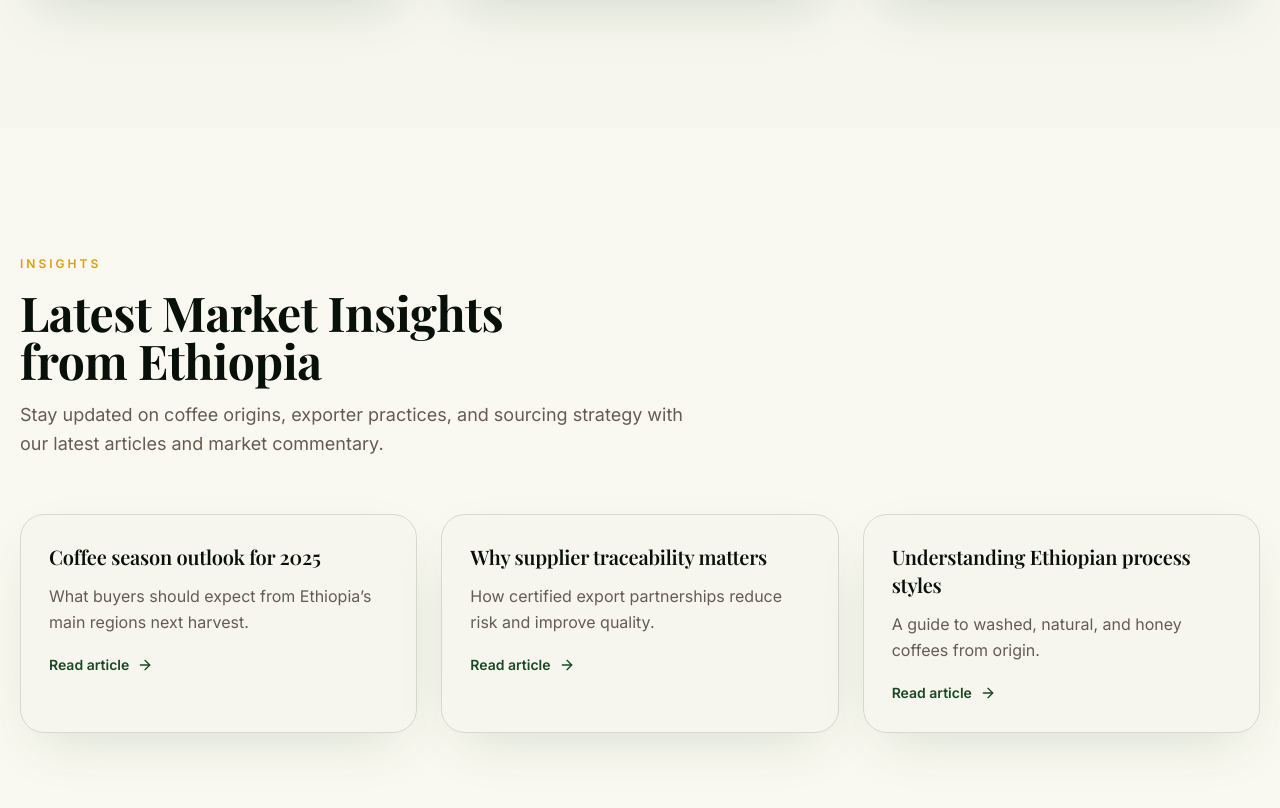
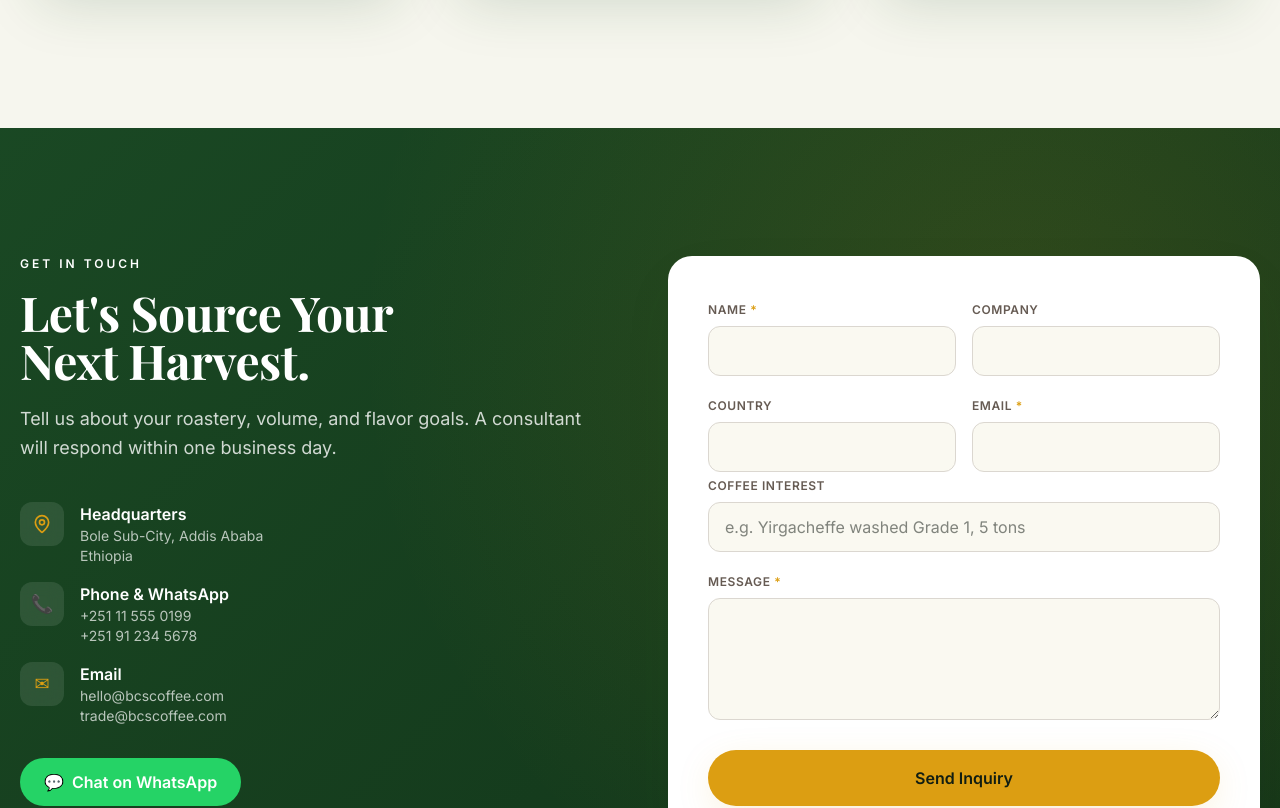
Before and after one commit to t5i0n/bcs, a React (Vite) app: page / in a window 1280 px wide. Shown: the part 6948-7756 px from the top of the page. Built offline with nearby package versions, Linux system fonts and the light colour scheme.

Commit message:
removed blog section

```diff
--- a/src/routes/index.tsx
+++ b/src/routes/index.tsx
@@ -33,7 +33,6 @@ export default function HomePage() {
       <WhyUsSection />
       <MetricsSection />
       <TestimonialsSection />
-      <BlogSection />
       <ContactSection />
     </Layout>
   );
@@ -706,60 +705,6 @@ function TestimonialsSection() {
   );
 }
 
-function BlogSection() {
-  return (
-    <section className="py-24 md:py-32 bg-cream">
-      <div className="container-x">
-        <div className="max-w-2xl">
-          <SectionEyebrow>Insights</SectionEyebrow>
-          <h2 className="mt-3 font-display text-4xl md:text-5xl font-bold text-balance">
-            Latest Market Insights from Ethiopia
-          </h2>
-          <p className="mt-4 text-muted-foreground text-lg leading-relaxed">
-            Stay updated on coffee origins, exporter practices, and sourcing
-            strategy with our latest articles and market commentary.
-          </p>
-        </div>
-
-        <div className="mt-14 grid gap-6 md:grid-cols-3">
-          {[
-            {
-              title: "Coffee season outlook for 2025",
-              desc: "What buyers should expect from Ethiopia’s main regions next harvest.",
-            },
-            {
-              title: "Why supplier traceability matters",
-              desc: "How certified export partnerships reduce risk and improve quality.",
-            },
-            {
-              title: "Understanding Ethiopian process styles",
-              desc: "A guide to washed, natural, and honey coffees from origin.",
-            },
-          ].map((post) => (
-            <div
-              key={post.title}
-              className="rounded-3xl bg-background p-7 border border-border shadow-elegant"
-            >
-              <h3 className="font-display text-xl font-semibold">
-                {post.title}
-              </h3>
-              <p className="mt-3 text-muted-foreground leading-relaxed">
-                {post.desc}
-              </p>
-              <Link
-                to="/blog"
-                className="mt-5 inline-flex items-center gap-2 text-sm font-semibold text-primary"
-              >
-                Read article <ArrowRight className="w-4 h-4" />
-              </Link>
-            </div>
-          ))}
-        </div>
-      </div>
-    </section>
-  );
-}
-
 function ContactSection() {
   return (
     <section
```
